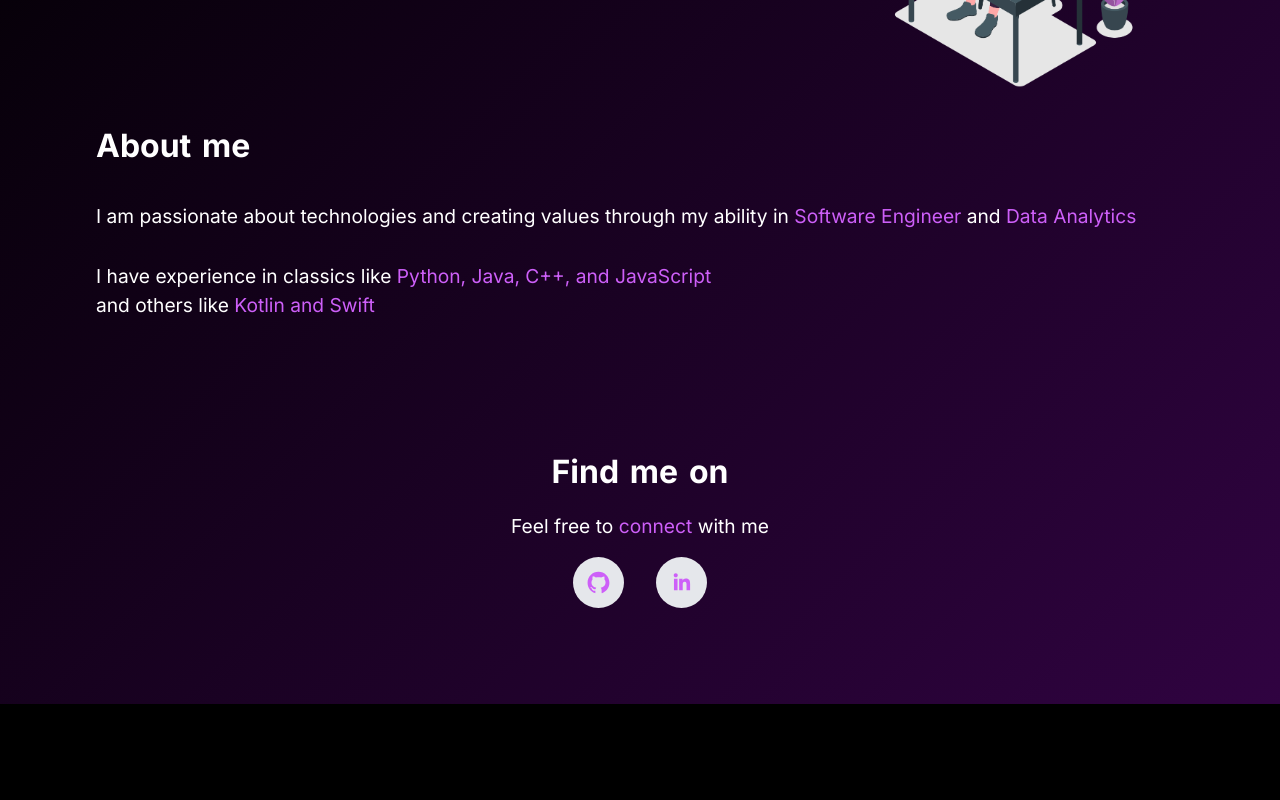
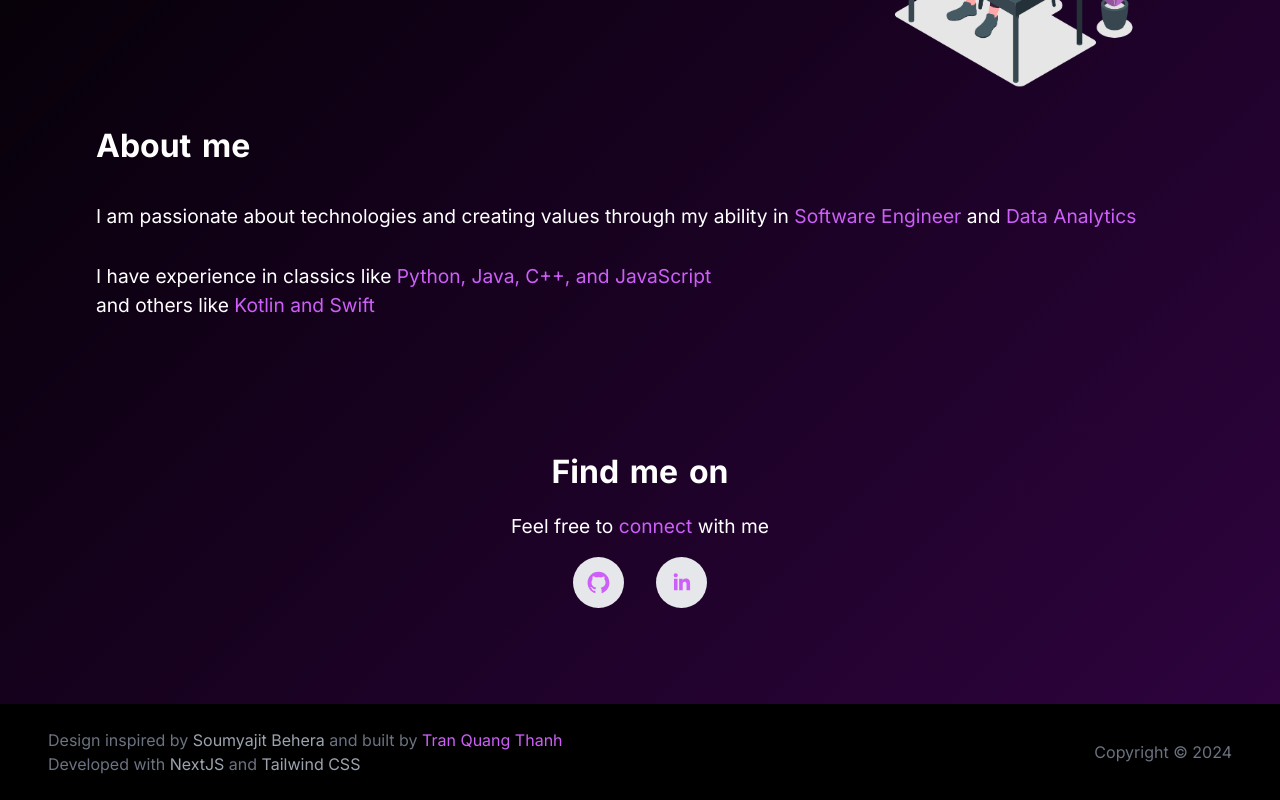
Before and after one commit to tran-quang-thanh/portfolio, a Next.js app: page / in a window 1280 px wide. Shown: the part 337-1137 px from the top of the page. Before the commit the page ends 1041 px from the top, so only its background shows below. Built offline with nearby package versions, Linux system fonts and the light colour scheme.

Commit message:
Add footer

```diff
--- a/app/page.tsx
+++ b/app/page.tsx
@@ -1,3 +1,4 @@
+import Footer from "@/components/Footer";
 import HomeSocial from "@/components/HomeSocial";
 import Image from "next/image";
 import { AiFillGithub } from "react-icons/ai";
@@ -5,6 +6,7 @@ import { LiaLinkedinIn } from "react-icons/lia";
 
 export default function Home() {
   return (
+    <>
       <main className="flex min-h-screen flex-col justify-between p-24">
         <div className="grid md:grid-cols-3">
           <div className="col-span-2">
@@ -49,5 +51,7 @@ export default function Home() {
           </div>
         </div>
       </main>
+      <Footer />
+    </>
   );
 }
--- /dev/null
+++ b/components/Footer.tsx
@@ -0,0 +1,33 @@
+function HighlightedText({ url, text }: { url: string, text: string }) {
+    return (
+        <a
+            href={url}
+            className="text-gray-400 transition-colors hover:text-[#eccff8]"
+            target="_blank"
+            rel="noopener noreferrer"
+        >
+            &nbsp;{text}&nbsp;
+        </a>
+    );
+}
+
+export default function Footer() {
+    let year = new Date().getFullYear()
+
+    return (
+        <footer className="flex justify-between bg-black text-base text-gray-500 py-6 px-12 items-center">
+            <p>
+                Design inspired by
+                <HighlightedText url="https://soumyajit.vercel.app/" text="Soumyajit Behera" />
+                and built by
+                <span className="color-text">&nbsp;Tran Quang Thanh</span>
+                <br />
+                Developed with
+                <HighlightedText url="https://nextjs.org" text="NextJS" />
+                and
+                <HighlightedText url="https://tailwindcss.com" text="Tailwind CSS" />
+            </p>
+            <p>Copyright © {year}</p>
+        </footer>
+    )
+}
```
Lines whose indentation alone changed are shown as unchanged.
